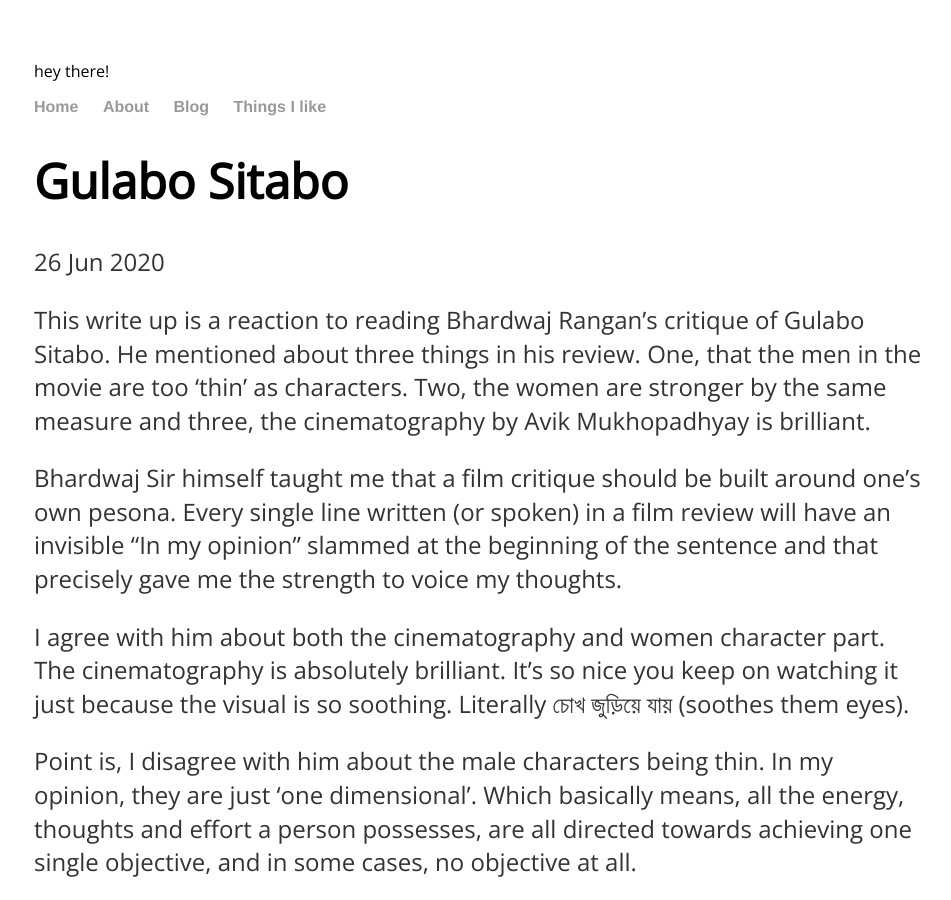
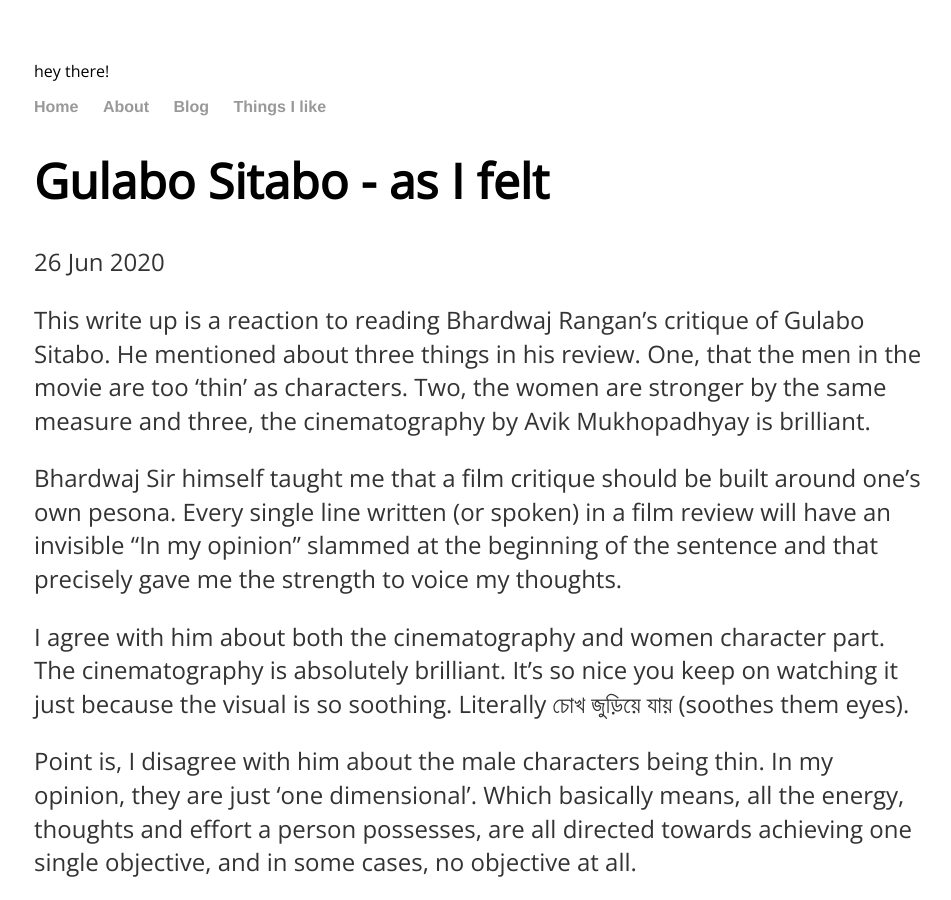
Before and after one commit to damnArin/damnArin.github.io, a Jekyll site: the page built from _posts/2020-06-26-Gulabo-Sitabo.md, in a window 1280 px wide and 900 px high. Shown: the whole window, without its empty margins (158-1109 px from the left). Built offline with Jekyll 4.4.1, drawn with Linux system fonts in a browser that asks for light colours; our own code applies the rules of GitHub Pages for plain Markdown files; comment, search, counter and statistics services are not loaded.

Commit message:
Update 2020-06-26-Gulabo-Sitabo.md

```diff
--- a/_posts/2020-06-26-Gulabo-Sitabo.md
+++ b/_posts/2020-06-26-Gulabo-Sitabo.md
@@ -1,3 +1,11 @@
+---
+layout: post
+comments: true
+title: "Gulabo Sitabo - as I felt"
+date: 2020-06-26
+---
+
+
 This write up is a reaction to reading Bhardwaj Rangan's critique of Gulabo Sitabo. He mentioned about three things in his review. One, that the men in the movie are too 'thin' as characters. Two, the women are stronger by the same measure and three, the cinematography by Avik Mukhopadhyay is brilliant.
 
 Bhardwaj Sir himself taught me that a film critique should be built around one's own pesona. Every single line written (or spoken) in a film review will have an invisible "In my opinion" slammed at the beginning of the sentence and that precisely gave me the strength to voice my thoughts.
```
